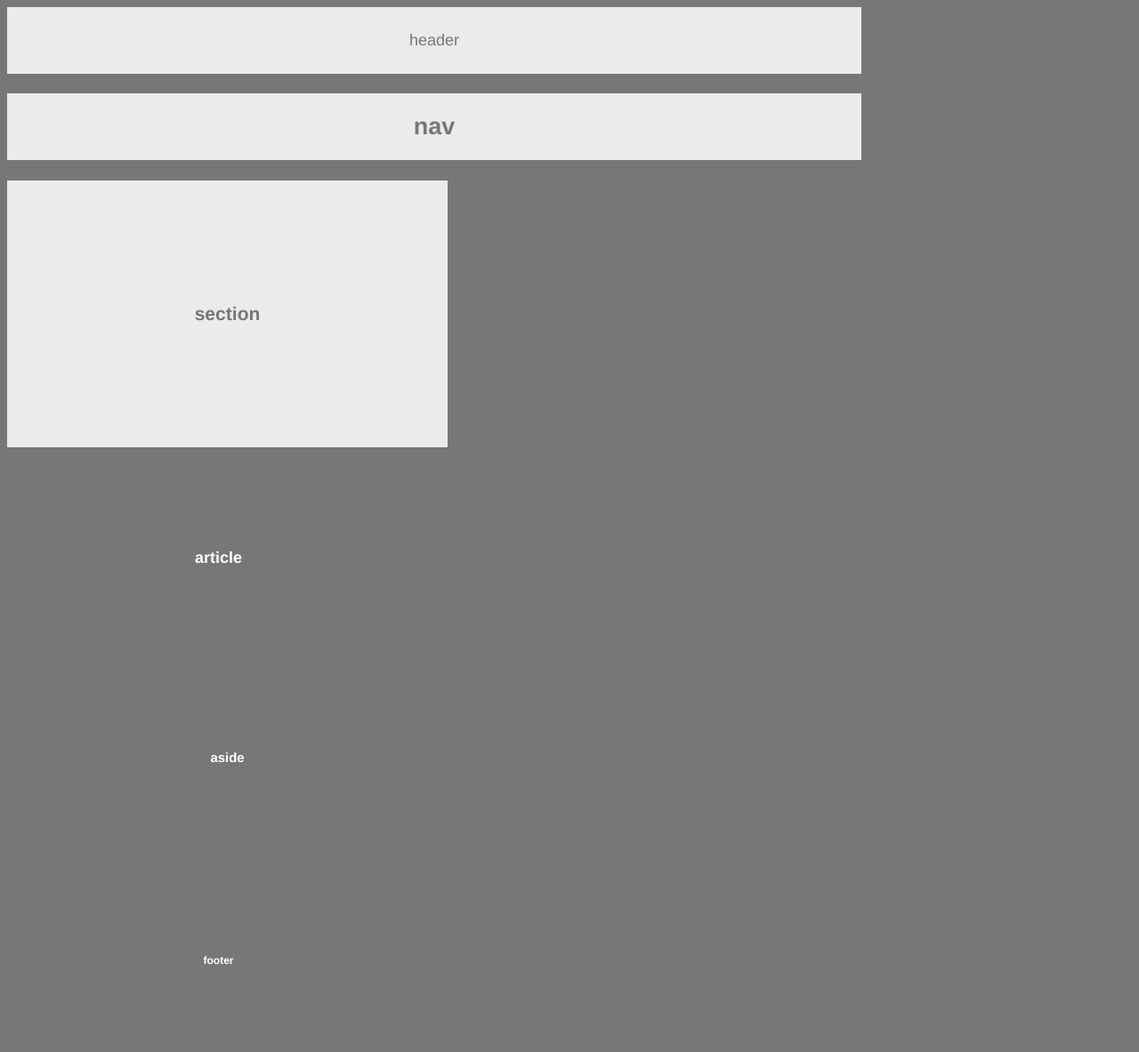
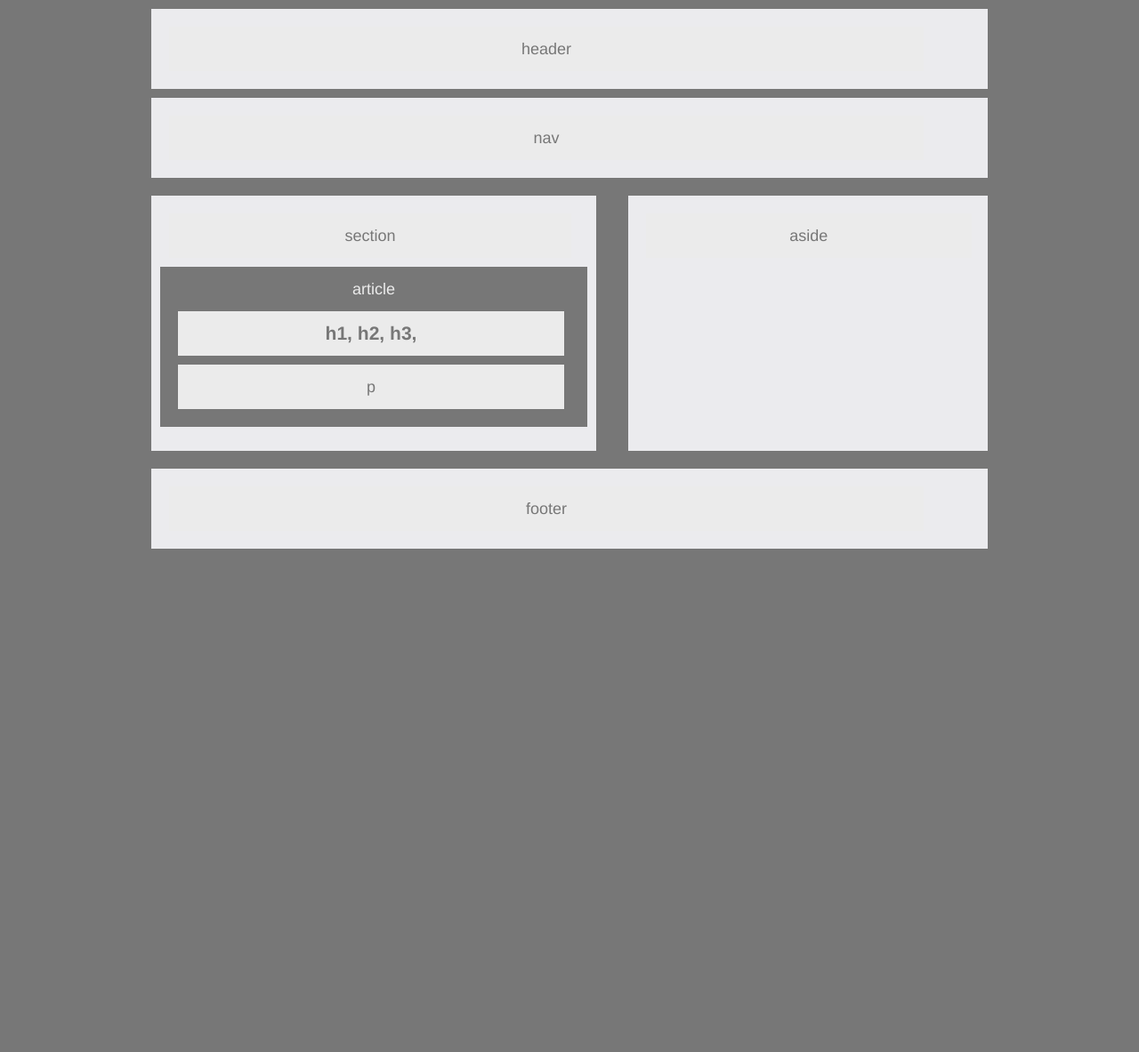
Before and after one commit to kteacherbecomescoder/HW-Wireframe, a plain HTML site: page index.html in a window 1280 px wide. Shown: the whole page at 89% size. After the commit the page ends 800 px from the top, so only its background shows below. Drawn offline with Linux system fonts and the light colour scheme.

Commit message:
regrade push

```diff
--- a/index.html
+++ b/index.html
@@ -3,39 +3,42 @@
 
 <head>
     <meta charset="UTF-8">
-    <meta name="viewport" content="width=device-width, initial-scale=1.0">
-    <meta http-equiv="X-UA-Compatible" content="ie=edge">
     <title>Home Work 1</title>
-
     <link rel="stylesheet" type="text/css" href="style.css">
 </head>
 
 <body>
-    <header>header</header>
 
+    <header>
+        <p>header</p>
+    </header>
 
     <nav>
-        <h2>nav</h2>
+        <p>nav</p>
     </nav>
 
-
     <section>
-        <h3>section</h3>
+        <heading>
+            <p>section</p>
+        </heading>
+        <article>
+            <heading>article</heading>
+            <h1>h1, h2, h3,</h1>
+            <p>p</p>
+        </article>
     </section>
 
-    <article>
-        <h4>article</h4>
-        <article>
+    <aside>
+        <heading>
+            <p>aside</p>
+        </heading>
+    </aside>
 
-            <aside>
-                <h5>aside</h5>
-            </aside>
+    <div class="empty"></div>
 
-            <footer>
-                <h6>footer</h6>
-            </footer>
-
-
+    <footer>
+        <p>footer</p>
+    </footer>
 
 </body>
 
--- a/style.css
+++ b/style.css
@@ -4,47 +4,54 @@ body {
     background: #777;
     width: 960px;
     font-size: 18px;
+    margin: auto;
+    line-height: 30px;
 }
 
-.container {
-    width: 1024px;
-    margin: 0 auto;
-}
-
-header {
+header,
+nav,
+section,
+aside,
+footer {
+    display: block;
     background: #ebebee;
-    width: 960px;
-    line-height: 75px;
-    text-align: center
-}
-
-nav {
-    background: #ebebee;
-    width: 495px;
     text-align: center;
-    line-height: 75px;
-    width: 960px;
+    padding: 10px;
+    margin: 10px;
 }
 
 section {
-    background: #ebebeb;
-    width: 495px;
-    text-align: center;
-    line-height: 300px;
+    overflow: hidden;
+    width: 480px;
+    float: left;
+    display: block;
+    height: 267px;
+}
+
+aside {
+    float: right;
+    width: 40%;
+    overflow: hidden;
+    height: 267px;
+    display: block;
 }
 
 article {
+    color: #ebebeb;
     background: #777;
-    width: 475px;
-    color: white;
-    line-height: 200px;
-    border: 25px;
-    text-align: center;
+    padding: 10px;
 }
 
-aside {
-    color: #ebebeb;
-    width: 495px;
-    line-height: 200px;
-    color: white;
+.empty {
+    clear: both;
 }
+
+h1,
+p {
+    background: #ebebeb;
+    color: #777;
+    padding: 10px;
+    text-align: center;
+    margin: 10px;
+    width: 90%;
+}
```
